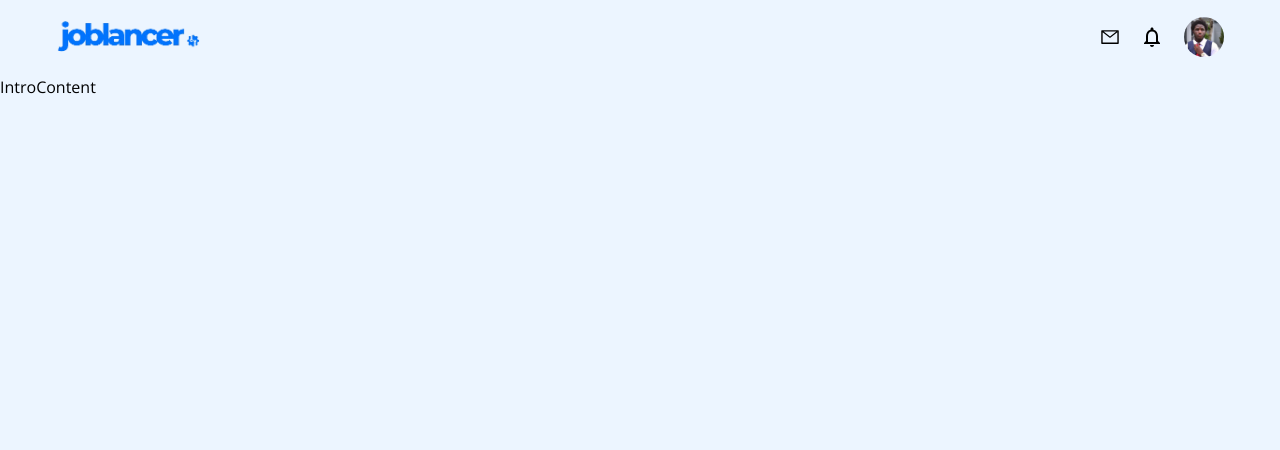
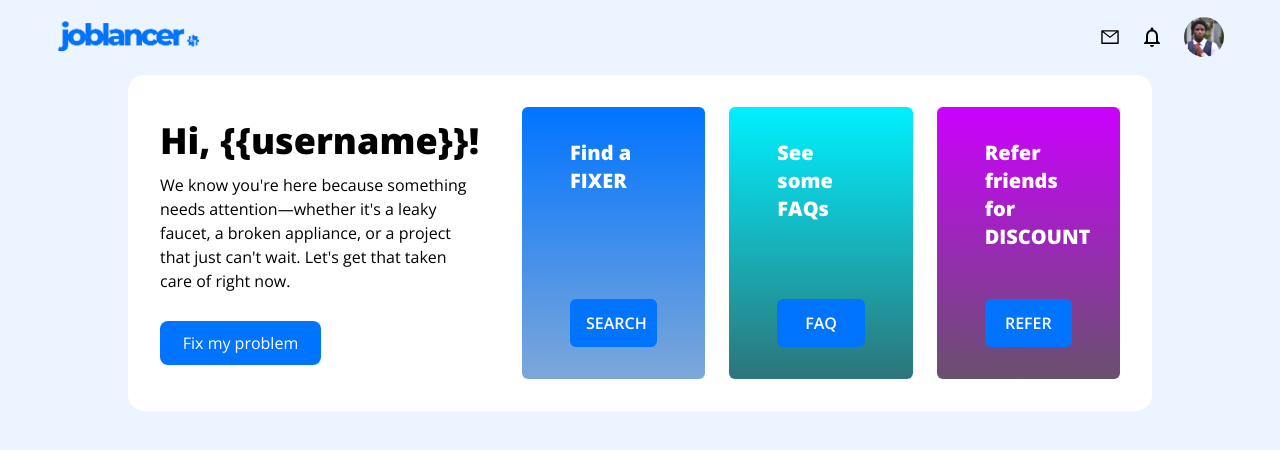
Before and after one commit to codedcontent/joblancer, a Next.js app: page /dashboard/buyer in a window 1280 px wide. Shown: the top 450 px of the page. Built offline with nearby package versions, Linux system fonts and the light colour scheme.

Commit message:
Built the op part of seller dashboard

```diff
--- /dev/null
+++ b/src/app/dashboard/buyer/IntroCTACards.tsx
@@ -0,0 +1,41 @@
+import Link from "next/link";
+import React from "react";
+
+type Props = {
+  title: string;
+  ctaLink: string;
+  ctaTitle: string;
+  ctaColor: string;
+  description: string;
+};
+
+const IntroCTACards = ({
+  title,
+  ctaLink,
+  ctaTitle,
+  ctaColor,
+  description,
+}: Props) => {
+  return (
+    <div
+      className={`px-12 py-8 rounded-md flex flex-col justify-center items-start gap-12 ${ctaColor}`}
+    >
+      <div className="space-y-1">
+        <p className="font-black text-xl text-white">{title}</p>
+
+        {/* <p className="font-extralight">{description}</p> */}
+      </div>
+
+      <div className="flex w-full mt-auto">
+        <Link
+          href={ctaLink}
+          className="py-3 px-4 w-full text-center uppercase rounded-md bg-primary text-white font-semibold"
+        >
+          {ctaTitle}
+        </Link>
+      </div>
+    </div>
+  );
+};
+
+export default IntroCTACards;
--- a/src/app/dashboard/buyer/IntroContent.tsx
+++ b/src/app/dashboard/buyer/IntroContent.tsx
@@ -1,7 +1,55 @@
+/* eslint-disable react/no-unescaped-entities */
+import CustomButton from "@/components/customButton/CustomButton";
 import React from "react";
+import IntroCTACards from "./IntroCTACards";
 
 const IntroContent = () => {
-  return <div>IntroContent</div>;
+  return (
+    <div className="p-8 w-full bg-white rounded-2xl flex justify-center items-center gap-10">
+      {/* Hi Intro */}
+      <div className="space-y-3 w-[35%]">
+        <h1 className="text-4xl font-black">Hi, {"{{username}}"}!</h1>
+
+        <p className="font-light">
+          We know you're here because something needs attention—whether it's a
+          leaky faucet, a broken appliance, or a project that just can't wait.
+          Let's get that taken care of right now.
+        </p>
+
+        <div className="w-1/2 pt-4">
+          <CustomButton title="Fix my problem" loading={false} />
+        </div>
+      </div>
+
+      {/* Other CTAs */}
+      <div className="w-[65%] grid grid-cols-3 gap-6">
+        <IntroCTACards
+          ctaTitle="Search"
+          ctaColor="bg-gradient-to-b from-[#0074FF] to-[#7DA7D8]"
+          ctaLink="/search"
+          title="Find a FIXER"
+          description="The SEARCH route opens up the AI prompter where they can describe their problem."
+        />
+        {/* TODO: The SEARCH route opens up the AI prompter where they can describe their problem. */}
+
+        <IntroCTACards
+          ctaTitle="FAQ"
+          ctaColor="bg-gradient-to-b from-[#00F0FF] to-[#2D7579]"
+          ctaLink="/search"
+          title="See some FAQs"
+          description="The SEARCH route opens up the AI prompter where they can describe their problem."
+        />
+
+        <IntroCTACards
+          ctaTitle="Refer"
+          ctaColor="bg-gradient-to-b from-[#CC00FF] to-[#68516D]"
+          ctaLink="/search"
+          title="Refer friends for DISCOUNT"
+          description="The SEARCH route opens up the AI prompter where they can describe their problem."
+        />
+      </div>
+    </div>
+  );
 };
 
 export default IntroContent;
--- a/src/app/dashboard/buyer/page.tsx
+++ b/src/app/dashboard/buyer/page.tsx
@@ -3,7 +3,7 @@ import IntroContent from "./IntroContent";
 
 const BuyerDashboardPage = () => {
   return (
-    <div>
+    <div className="px-32 m-auto">
       {/* Intro Content */}
       <IntroContent />
 
```
